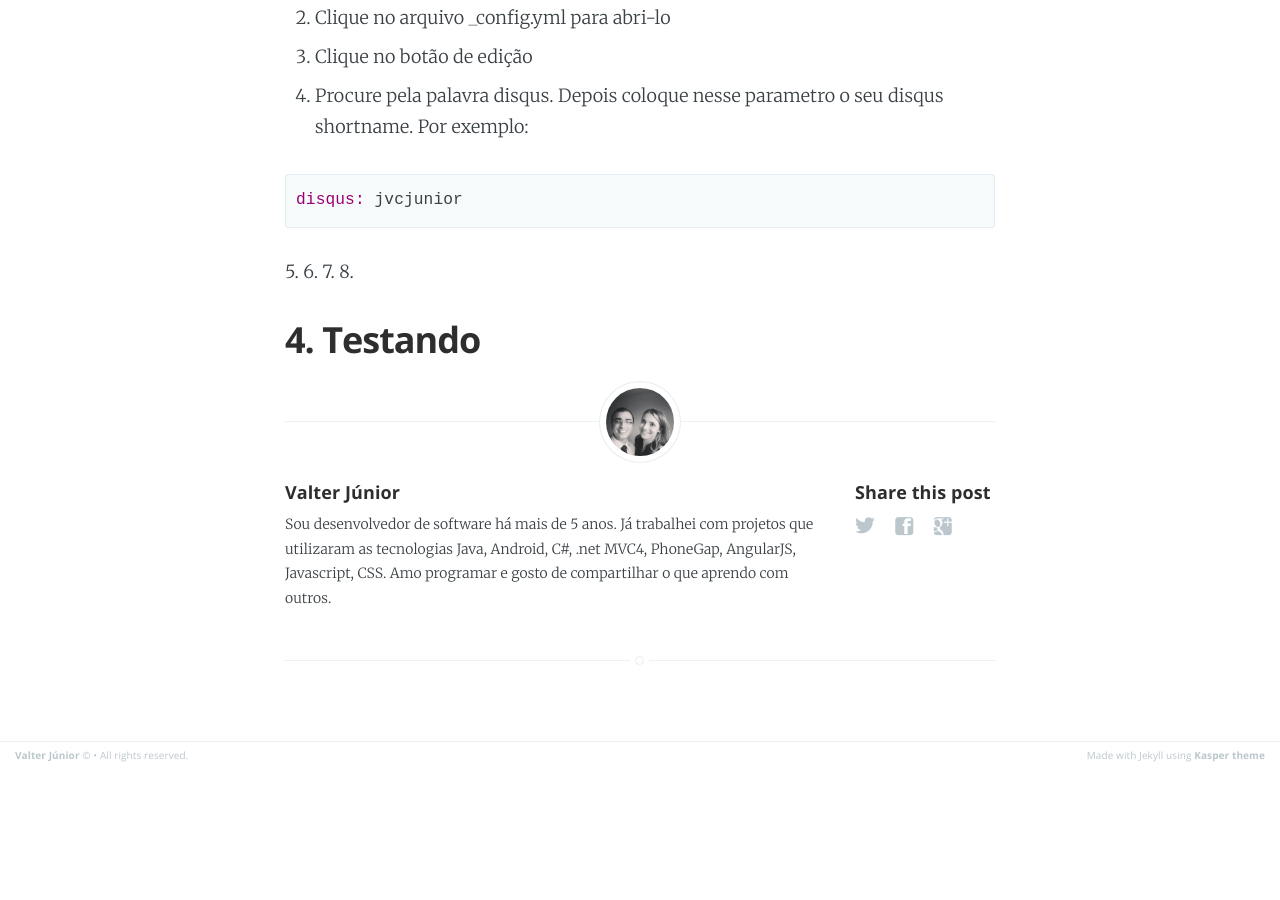
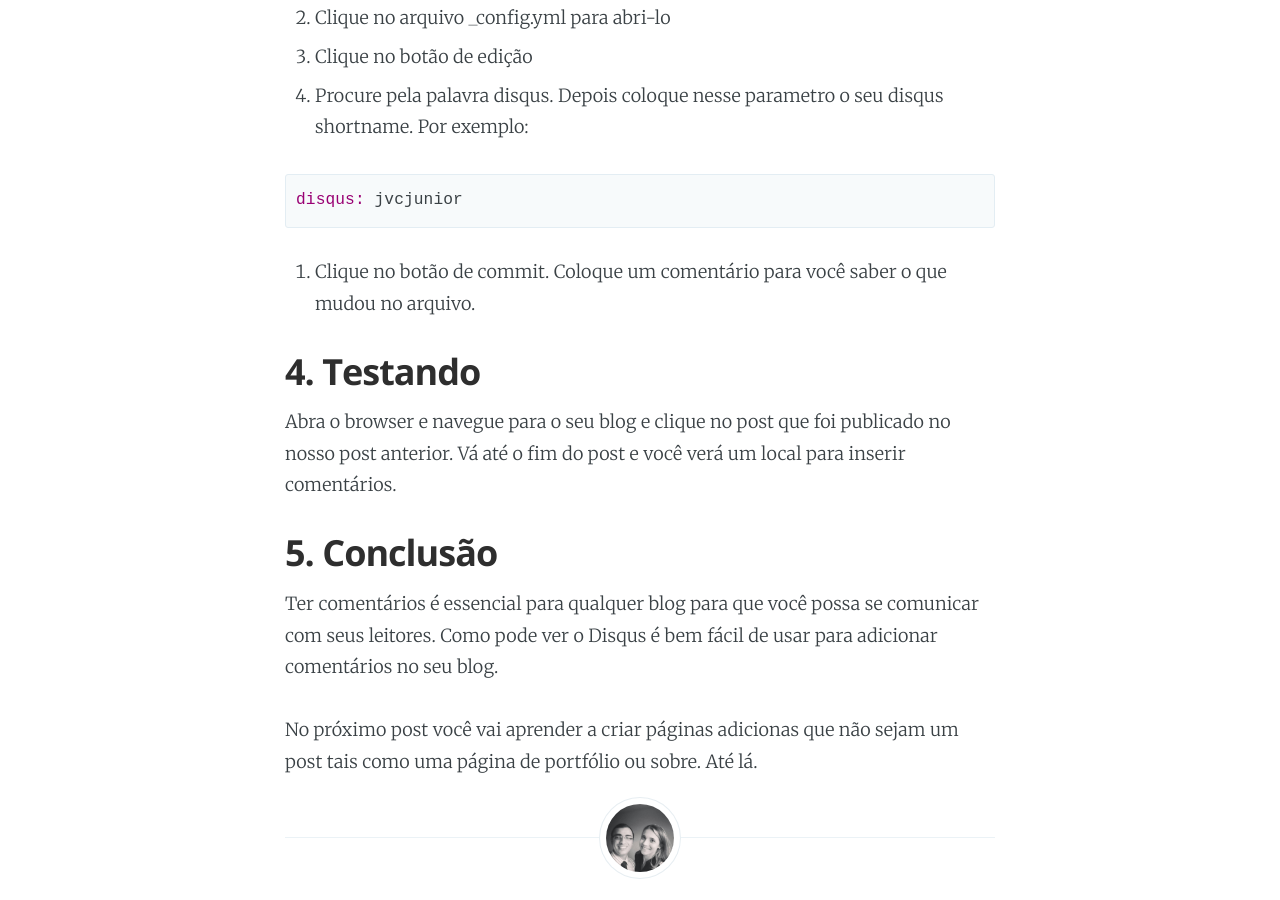
Before and after one commit to jvcjunior/jvcjunior.github.io, a Jekyll site: the page built from _posts/2015-06-24-criando-blog-github-com-jekyll-parte-3.markdown, in a window 1280 px wide and 900 px high, scrolled down 2896 px. Built offline with Jekyll 4.4.1, drawn with Linux system fonts in a browser that asks for light colours; Markdown is read by kramdown in place of the engine named in the settings; comment, search, counter and statistics services are not loaded; before the commit the page ends 3666 px from its top, so only the background shows below that.

Commit message:
Update 2015-06-24-criando-blog-github-com-jekyll-parte-3.markdown

```diff
--- a/_posts/2015-06-24-criando-blog-github-com-jekyll-parte-3.markdown
+++ b/_posts/2015-06-24-criando-blog-github-com-jekyll-parte-3.markdown
@@ -47,7 +47,6 @@ Para evitar comentários com spams é melhor ter de aprovar os comentários ante
 
 9. Clique no botão de salvar.
 
-
 ## 3. Configurando seu blog
 1. Abra o browser e navegue para seu repositorio [username].github.io.
 2. Clique no arquivo _config.yml para abri-lo
@@ -57,9 +56,12 @@ Para evitar comentários com spams é melhor ter de aprovar os comentários ante
 disqus: jvcjunior
 {% endhighlight %}
 
-5.
-6.
-7.
-8.
+5. Clique no botão de commit. Coloque um comentário para você saber o que mudou no arquivo.
 
 ## 4. Testando
+Abra o browser e navegue para o seu blog e clique no post que foi publicado no nosso post anterior. Vá até o fim do post e você verá um local para inserir comentários.
+
+## 5. Conclusão
+Ter comentários é essencial para qualquer blog para que você possa se comunicar com seus leitores. Como pode ver o Disqus é bem fácil de usar para adicionar comentários no seu blog.
+
+No próximo post você vai aprender a criar páginas adicionas que não sejam um post tais como uma página de portfólio ou sobre. Até lá.
```
